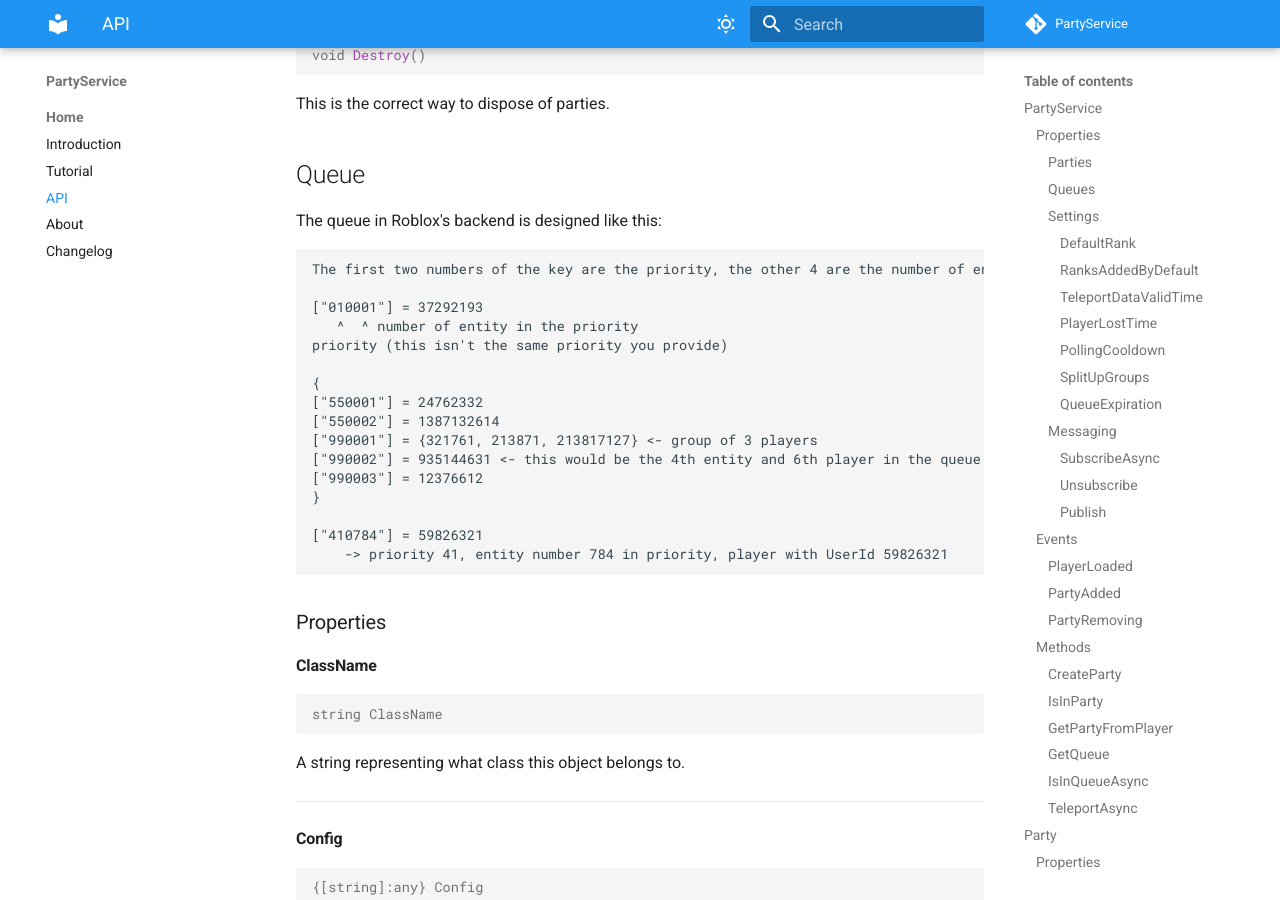
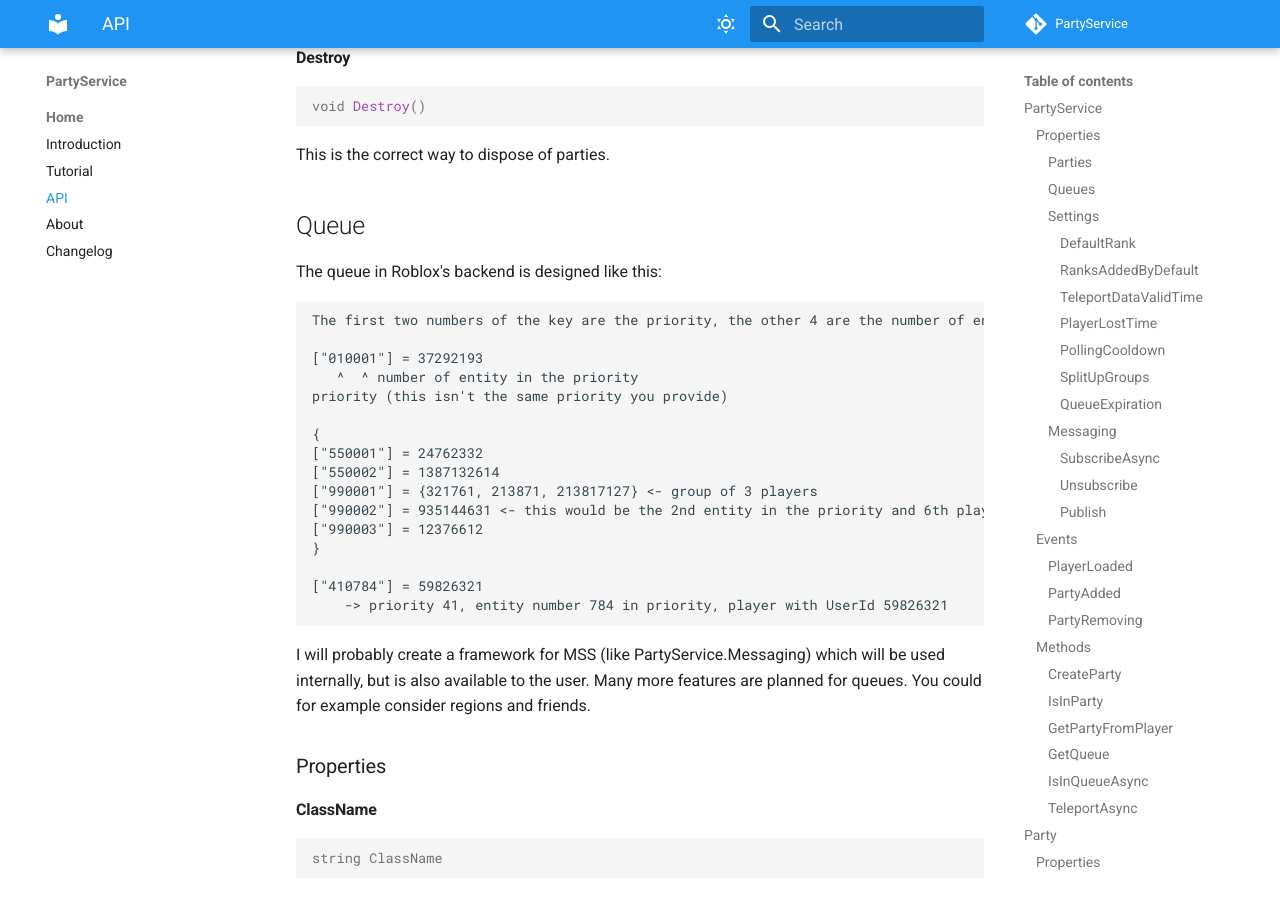
Before and after one commit to bstummer/PartyService, an MkDocs documentation site: the page built from docs/api.md, in a window 1280 px wide and 900 px high, scrolled down 7721 px. Built offline with MkDocs 1.6.1 and Material for MkDocs 9.7.7, drawn with Linux system fonts in a browser that asks for light colours; comment, search, counter and statistics services are not loaded; some of the changed text lies outside the part shown.

Commit message:
Update docs

````diff
--- a/docs/api.md
+++ b/docs/api.md
@@ -170,7 +170,7 @@
 ```lua
 TeleportAsyncResult TeleportAsync(int64 placeId, Player | Party | {Player | Party} players, TeleportOptions teleportOptions?)
 ```
-This is a wrapper around `TeleportService:TeleportAsync` which manages TeleportData. It ensures that parties persist after teleports.
+This is a wrapper around `TeleportService:TeleportAsync` which manages TeleportData. It ensures that parties persist after teleports. Please pass parties and not the players of the party in order to make it to work. This also sets Party.Teleporting to `true`. If you send TeleportData, it must be a table without any number keys.
 
 <br>
 
@@ -276,13 +276,15 @@
 ["550001"] = 24762332
 ["550002"] = 1387132614
 ["990001"] = {321761, 213871, 213817127} <- group of 3 players
-["990002"] = 935144631 <- this would be the 4th entity and 6th player in the queue
+["990002"] = 935144631 <- this would be the 2nd entity in the priority and 6th player in the queue
 ["990003"] = 12376612
 }
 
 ["410784"] = 59826321
 	-> priority 41, entity number 784 in priority, player with UserId 59826321
 ```
+I will probably create a framework for MSS (like PartyService.Messaging) which will be used internally, but is also available to the user.
+Many more features are planned for queues. You could for example consider regions and friends.
 ### Properties
 #### ClassName
 ```lua
````
Also changed, not shown: docs/about.md (+28 -0 lines), docs/index.md (+2 -1 lines), docs/tutorial.md (+2 -2 lines).
